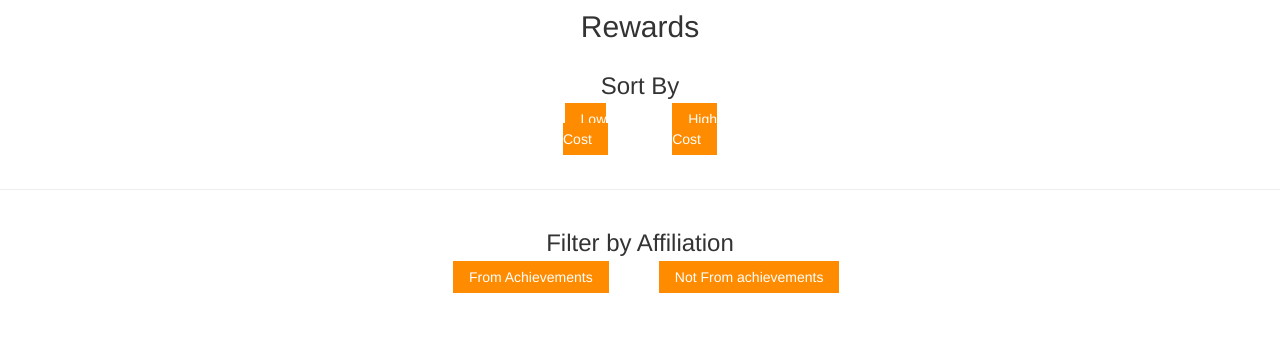
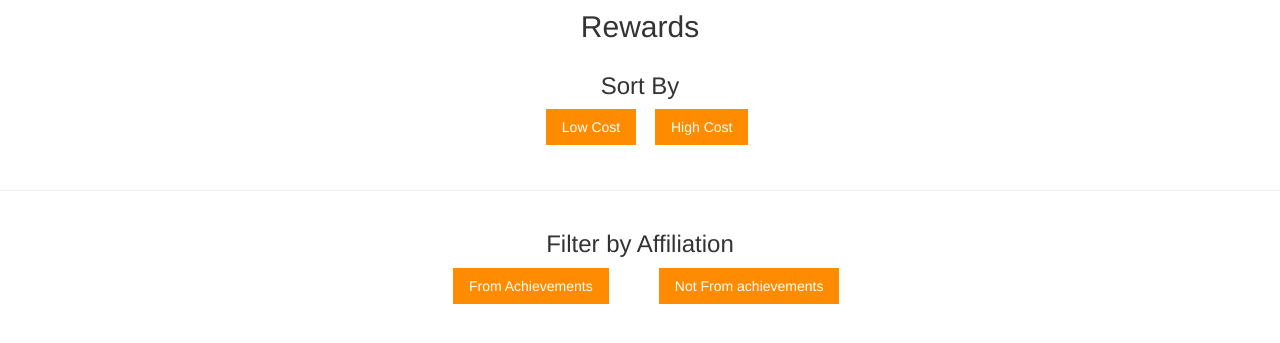
Before and after one commit to XS2929/IDB1, a Flask app: template app/templates/rewards.html in a window 1280 px wide. Shown: the part 50-393 px from the top of the page. Run offline with Flask 2, Linux system fonts and the light colour scheme; the template is opened without the code that fills it, so the values that code supplies are empty; some libraries are stand-ins or nearby versions.

Commit message:
Changed style sheet to prevent overlapping

```diff
--- a/app/static/css/achievements.css
+++ b/app/static/css/achievements.css
@@ -43,6 +43,9 @@
     padding: 8px 16px;
     text-decoration: none;
     transition: background-color .3s;
+    white-space: nowrap;
+    overflow: hidden;
+    display: inline-block;
 }
 
 .my-button a.active {
--- a/app/static/css/heroes.css
+++ b/app/static/css/heroes.css
@@ -43,6 +43,9 @@
     padding: 8px 16px;
     text-decoration: none;
     transition: background-color .3s;
+    white-space: nowrap;
+    overflow: hidden;
+    display: inline-block;
 }
 
 .my-button a.active {
--- a/app/static/css/players.css
+++ b/app/static/css/players.css
@@ -43,6 +43,9 @@
     padding: 8px 16px;
     text-decoration: none;
     transition: background-color .3s;
+    white-space: nowrap;
+    overflow: hidden;
+    display: inline-block;
 }
 
 .my-button a.active {
--- a/app/static/css/reward.css
+++ b/app/static/css/reward.css
@@ -43,6 +43,10 @@
     padding: 8px 16px;
     text-decoration: none;
     transition: background-color .3s;
+    white-space: nowrap;
+    overflow: hidden;
+    display: inline-block;
+
 }
 
 .my-button a.active {
--- a/app/templates/rewards.html
+++ b/app/templates/rewards.html
@@ -2,7 +2,7 @@
 
 
 {%block content%}
-<link rel="stylesheet" href="{{ url_for('static', filename='../static/css/heroes.css') }}">
+<link rel="stylesheet" href="{{ url_for('static', filename='../static/css/reward.css') }}">
 
 
 
@@ -30,7 +30,7 @@
     <h3>Filter by Affiliation</h3>
       <div class="my-button">
         <div class="col-md-4"></div>
-      <div class="col-md-2">
+        <div class="col-md-2" "container-fluid">
           <a href="{{url_for('views.rewards_achievements_available')}}">From Achievements</a>
         </div>
         <div class="col-md-2">
@@ -43,7 +43,7 @@
     <hr>
     {% for item in data %}
       <div class ="col-md-4">
-        <div class="filterable-item">
+        <div class="container-fluid">
           <h3>{{item.name}}</h3>
           <a href = "/api/rewards/{{item.id}}"><img src="{{item.url}}" alt="" height="300" width="300"></a>
         </div>
@@ -67,4 +67,4 @@
 </center>
 </body>
 
-{%endblock%}rewards
+{%endblock%}
```
Lines whose indentation alone changed are shown as unchanged.
